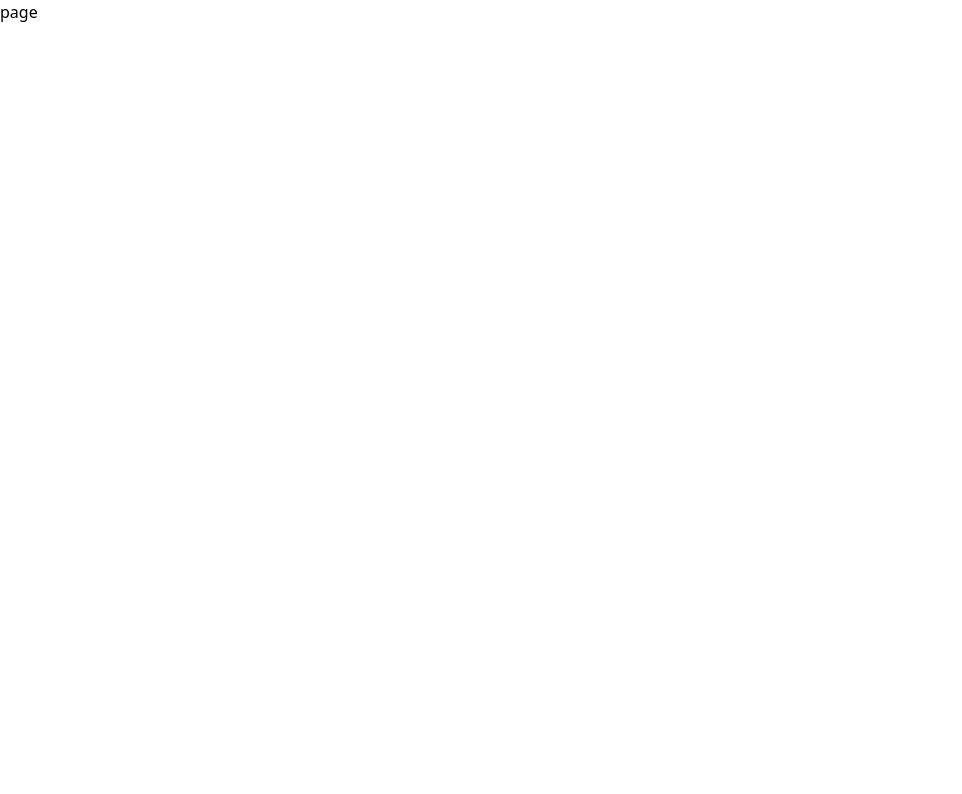
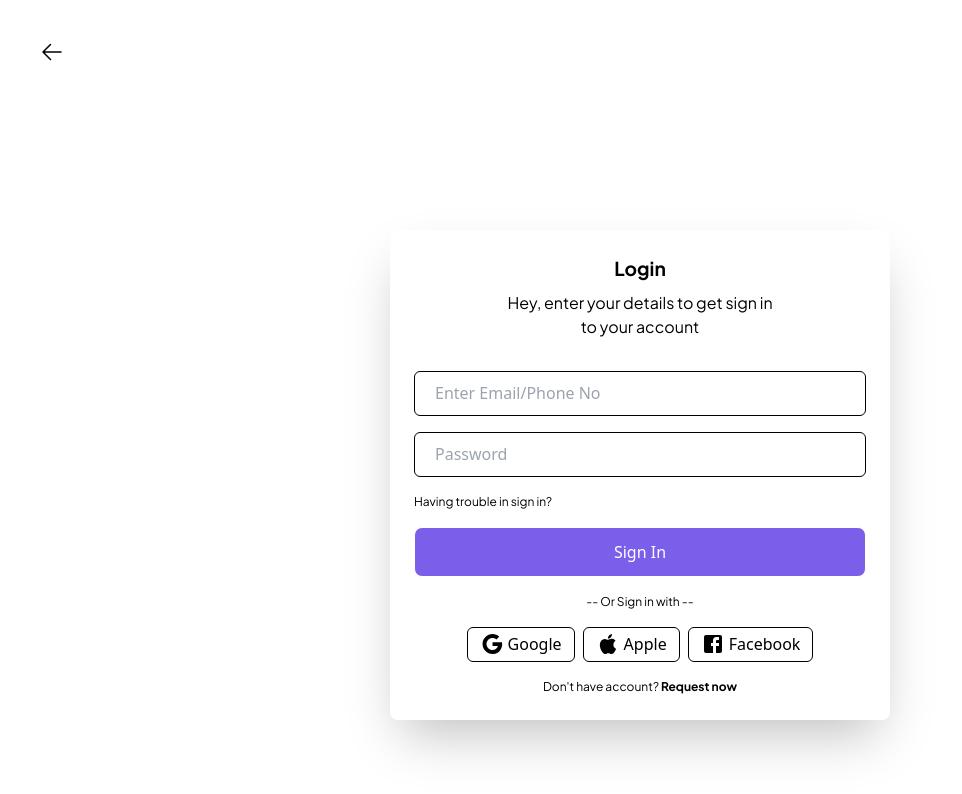
Before and after one commit to nukucode/task, a Next.js app: page /login in a window 1280 px wide. Shown: the top 794 px of the page, without its empty margins (0-962 px from the left). Built offline with nearby package versions, Linux system fonts and the light colour scheme.

Commit message:
🛂 create pages (sign in & sign up)

```diff
--- a/src/app/globals.css
+++ b/src/app/globals.css
@@ -12,4 +12,8 @@
     .btn {
         @apply font-plusSans h-[55px] rounded-xl px-5 transition-all duration-200 ease-in-out;
     }
+
+    .landing-btn{
+        @apply px-5 h-[50px] font-plusSans rounded-xl transition-all ease-in-out duration-200
+    }
 }
--- a/src/app/landing/page.jsx
+++ b/src/app/landing/page.jsx
@@ -1,8 +1,86 @@
+import Image from "next/image";
+import Link from "next/link";
+import Logo from "../../../public/img/logo.png";
+import Dashboard from "../../../public/img/dashboared.png";
 
 function page() {
+  const Header = () => {
+    return (
+      <header className="max-w-[90%] mx-auto flex items-center justify-between py-5 sm:p-10">
+        <Link href="/" className="flex items-center space-x-2">
+          <Image src={Logo} alt="logo" className="w-10 h-10" />
+          <h3 className="font-plusSans ">Plan.io</h3>
+        </Link>
+
+        <navbar className="hidden md:inline-block">
+          <ul className="flex items-center space-x-5 font-plusSans">
+            <Link href="/product">
+              <li className="after:content-['\25BC'] after:text-[12px] after:ml-[5px] ">
+                Product
+              </li>
+            </Link>
+            <Link href="/company">
+              <li className="after:content-['\25BC'] after:text-[12px] after:ml-[5px]">
+                Company
+              </li>
+            </Link>
+            <Link href="/pricing">
+              <li>Pricing</li>
+            </Link>
+            <Link href="blog">
+              <li>Blog</li>
+            </Link>
+            <Link href="jobs">
+              <li>Jobs</li>
+            </Link>
+            <Link href="contacts">
+              <li>Contacts</li>
+            </Link>
+          </ul>
+        </navbar>
+
+        <div className="space-x-3">
+          <Link href="/login">
+            <button className="landing-btn border text-[#7b5feb] border-[#7b5feb] hover:bg-[#7b5feb] hover:text-white">
+              Log in
+            </button>
+          </Link>
+          <Link href="/signup">
+            <button className="landing-btn text-white bg-[#7b5feb] border hover:border-[#7b5feb] hover:text-[#7b5feb] hover:bg-transparent">
+              Sign up
+            </button>
+          </Link>
+        </div>
+      </header>
+    );
+  };
   return (
-    <div>page</div>
-  )
+    <div className="w-full overflow-hidden">
+      <Header />
+      <main className="flex flex-col items-center justify-center mt-[5rem]">
+        <h1 className="font-plusSans text-[2rem] sm:text-[3.5rem] font-extrabold sm:leading-[60px] text-center">
+          Create your products <br /> more effeciently
+        </h1>
+        <p className="font-plusSans text-[#a5a2de] text-[17px] text-center mt-[1rem] ">
+          Revolutionizing software development with streamined <br /> issues,
+          sprints and roadmaps.
+        </p>
+
+        <div className="mt-[1rem] space-x-3">
+          <button className="landing-btn bg-[#7b5feb] text-white hover:bg-transparent border border-[#7b5feb] hover:text-[#7b5feb] ">
+            Get Started
+          </button>
+          <button className="landing-btn border border-[#7b5feb] text-[#7b5feb] hover:bg-[#7b5feb] hover:text-white ">
+            See how it works
+          </button>
+        </div>
+
+        <div className="shadow-2xl w-full lg:max-w-[70%] mx-auto mt-[4rem]">
+          <Image src={Dashboard} alt="homepage" className="w-full h-full border border-black/5 rounded-lg" />
+        </div>
+      </main>
+    </div>
+  );
 }
 
-export default page
+export default page;
--- a/src/app/login/page.jsx
+++ b/src/app/login/page.jsx
@@ -1,5 +1,87 @@
+"use client";
+
+import { ArrowLeftIcon } from "@heroicons/react/24/outline";
+import { useRouter } from "next/navigation";
+import GoogleIcon from "@mui/icons-material/Google";
+import AppleIcon from "@mui/icons-material/Apple";
+import FacebookIcon from "@mui/icons-material/Facebook";
+import Link from "next/link";
+
 function page() {
-  return <div>page</div>;
+  const router = useRouter();
+  return (
+    <div className="w-full">
+      <button onClick={() => router.back()} className="pl-10 pt-10">
+        <ArrowLeftIcon className="h-6" />
+      </button>
+
+      <form
+        onSubmit={(e) => {
+          e.preventDefault();
+        }}
+        className="shadow-2xl max-w-[500px] h-auto p-6 mx-auto mt-[10rem] rounded-lg"
+      >
+        <h3 className="font-plusSans text-[1.2rem] text-center font-bold">
+          Login
+        </h3>
+        <p className="font-plusSans text-center pb-[2rem] mt-[.5rem]">
+          Hey, enter your details to get sign in <br /> to your account
+        </p>
+        <div className="mb-[1rem]">
+          <input
+            type="email"
+            name="email"
+            placeholder="Enter Email/Phone No"
+            className="w-full h-[45px] pl-5 border border-black outline-none rounded-md"
+          />
+        </div>
+        <div className="mb-[1rem]">
+          <input
+            type="password"
+            name="password"
+            placeholder="Password"
+            className="w-full h-[45px] pl-5 border border-black outline-none rounded-md"
+          />
+        </div>
+        <p className="font-plusSans text-[12px] mb-[1rem]">Having trouble in sign in?</p>
+
+        <button
+          type="submit"
+          className="bg-[#7b5feb] w-full h-[50px] rounded-lg text-white transition-all duration-200 ease-in-out hover:bg-transparent border  hover:border-[#7b5feb] hover:text-[#7b5feb] "
+        >
+          Sign In
+        </button>
+
+        <p className="font-plusSans text-[12px] text-center my-[1rem]">
+          -- Or Sign in with --
+        </p>
+        <div className="flex items-center justify-center">
+          <div className="space-x-2 mx-auto flex items-center">
+            <button className="border border-black px-3 h-[35px] rounded-md flex items-center space-x-1 font-medium">
+              <GoogleIcon />
+              <span>Google</span>
+            </button>
+
+            <button className="border border-black px-3 h-[35px] rounded-md flex items-center space-x-1 font-medium">
+              <AppleIcon />
+              <span>Apple</span>
+            </button>
+
+            <button className="border border-black px-3 h-[35px] rounded-md flex items-center space-x-1 font-medium">
+              <FacebookIcon />
+              <span>Facebook</span>
+            </button>
+          </div>
+        </div>
+          <p className="font-plusSans text-[12px] text-center mt-[1rem]">
+            Don&apos;t have account?{" "}
+            <Link href="/signup" className="font-bold">
+              Request now
+            </Link>
+          </p>
+      </form>
+    </div>
+  );
 }
 
 export default page;
--- a/src/app/signup/page.jsx
+++ b/src/app/signup/page.jsx
@@ -1,5 +1,74 @@
+"use client";
+
+import { ArrowLeftIcon } from "@heroicons/react/24/outline";
+import { useRouter } from "next/navigation";
+import Link from "next/link";
+
 function page() {
-  return <div>page</div>;
+  const router = useRouter();
+  return (
+    <div className="w-full">
+      <button onClick={() => router.back()} className="pl-10 pt-10">
+        <ArrowLeftIcon className="h-6" />
+      </button>
+
+      <form
+        onSubmit={(e) => {
+          e.preventDefault();
+        }}
+        className="shadow-2xl max-w-[500px] h-auto p-6 mx-auto mt-[10rem] rounded-lg"
+      >
+        <h3 className="font-plusSans text-[1.2rem] text-center font-bold">
+          Create an account
+        </h3>
+        <p className="font-plusSans text-center pb-[2rem] mt-[.5rem]">
+          Hey, enter your details to get sign up <br /> to create account
+        </p>
+
+        <div className="mb-[1rem]">
+          <input
+            type="text"
+            name="name"
+            placeholder="Enter Name"
+            className="w-full h-[45px] pl-5 border border-black outline-none rounded-md"
+          />
+        </div>
+        <div className="mb-[1rem]">
+          <input
+            type="email"
+            name="email"
+            placeholder="Enter Email/Phone No"
+            className="w-full h-[45px] pl-5 border border-black outline-none rounded-md"
+          />
+        </div>
+        <div className="mb-[1rem]">
+          <input
+            type="password"
+            name="password"
+            placeholder="Password"
+            className="w-full h-[45px] pl-5 border border-black outline-none rounded-md"
+          />
+        </div>
+        <p className="font-plusSans text-[12px] mb-[1rem]">
+          Having trouble in sign up?
+        </p>
+
+        <button
+          type="submit"
+          className="bg-[#7b5feb] w-full h-[50px] rounded-lg text-white transition-all duration-200 ease-in-out hover:bg-transparent border  hover:border-[#7b5feb] hover:text-[#7b5feb] "
+        >
+          Sign In
+        </button>
+
+        <p className="font-plusSans text-[12px] text-center mt-[1rem]">
+          If have account?{" "}
+          <Link href="/login" className="font-bold">
+            Login
+          </Link>
+        </p>
+      </form>
+    </div>
+  );
 }
 
 export default page;
```
Also changed, not shown: public/img/dashboared.png (added).
